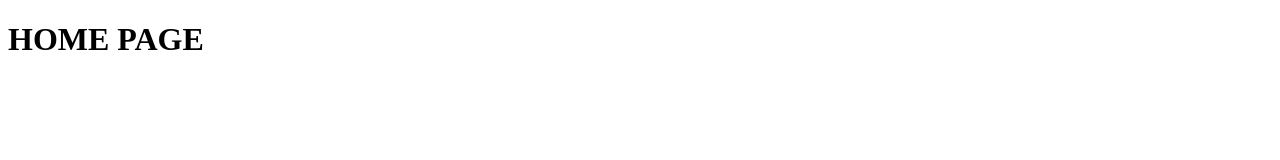
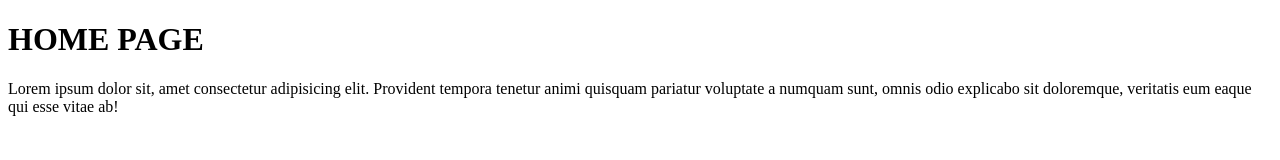
Before and after one commit to vaibhavkulal/githun_amiti, a plain HTML site: page index.html in a window 1280 px wide. Drawn offline with Linux system fonts and the light colour scheme.

Commit message:
update line 10 in feature-login

```diff
--- a/index.html
+++ b/index.html
@@ -7,5 +7,6 @@
 </head>
 <body>
     <h1>HOME PAGE</h1>
+    <p>Lorem ipsum dolor sit, amet consectetur adipisicing elit. Provident tempora tenetur animi quisquam pariatur voluptate a numquam sunt, omnis odio explicabo sit doloremque, veritatis eum eaque qui esse vitae ab!</p>
 </body>
 </html>
```
